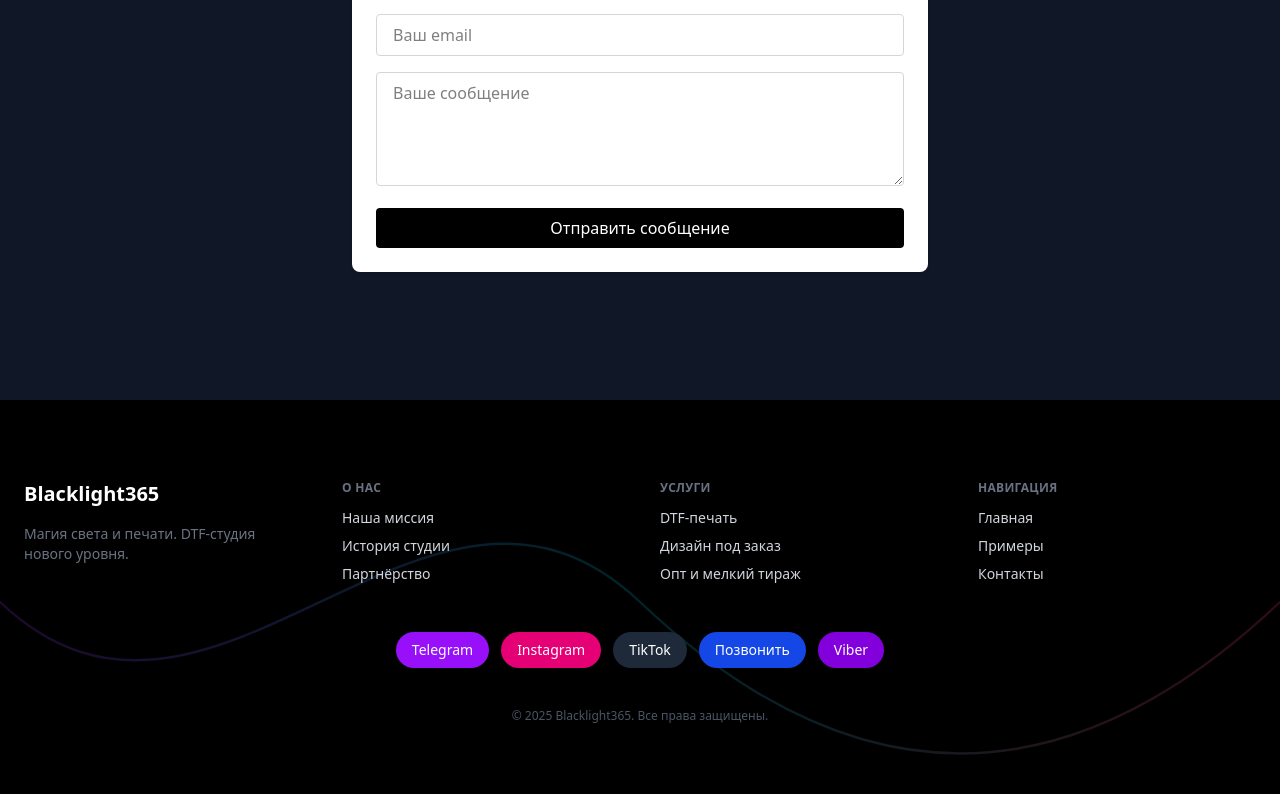
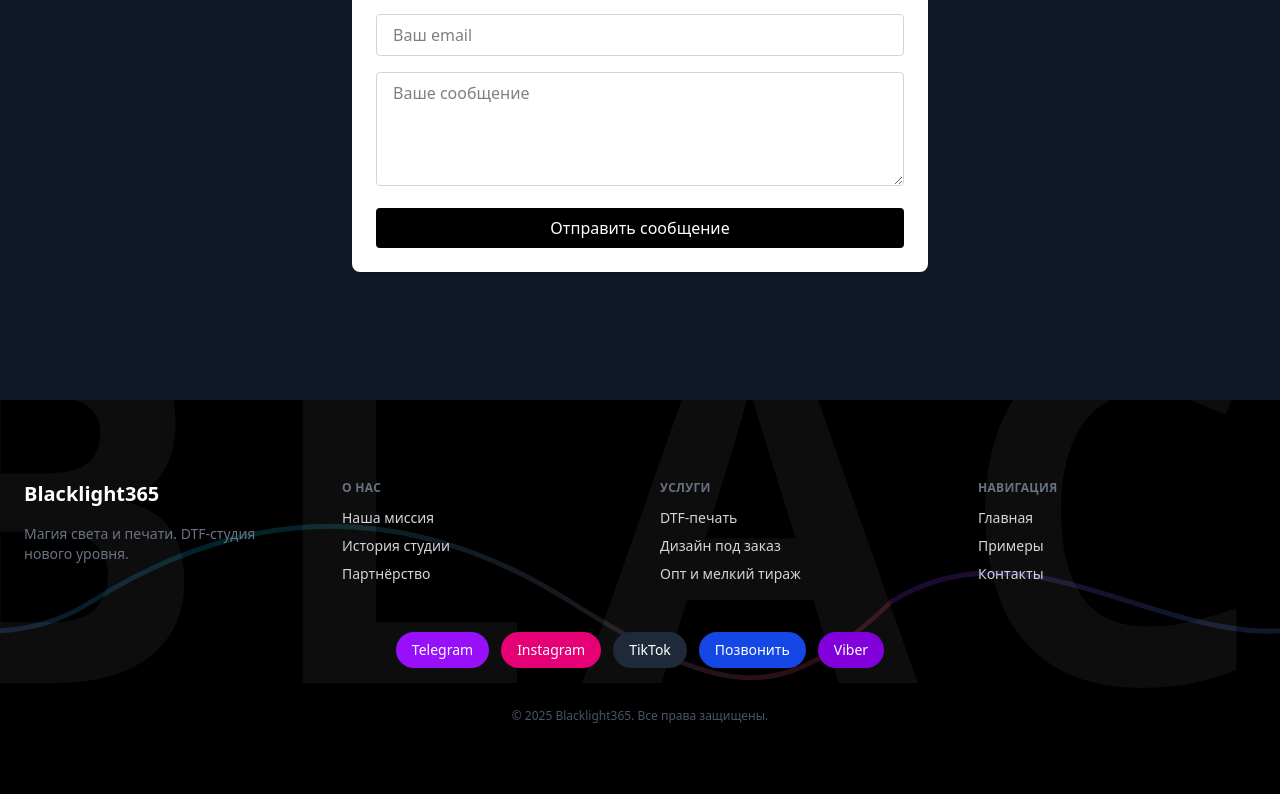
Before and after one commit to gitsolaicity/dtf-studio, a Next.js app: page / in a window 1280 px wide. Shown: the part 2359-3153 px from the top of the page. Built offline with nearby package versions, Linux system fonts and the light colour scheme.

Commit message:
footer-update-animation

```diff
--- a/components/Footer.tsx
+++ b/components/Footer.tsx
@@ -1,6 +1,7 @@
 'use client';
 
 import { useRouter } from 'next/navigation';
+import { motion } from 'framer-motion';
 
 export default function Footer() {
   const open = (url: string) => window.open(url, '_blank');
@@ -10,8 +11,12 @@ export default function Footer() {
 
        {/* Анимационный фон с линиями */}
       <div className="absolute inset-0 overflow-hidden opacity-20 pointer-events-none">
-  <div className="flex w-[200%] h-full animate-neonLines">
-    {/* Повторяющаяся линия 1 */}
+  <motion.div
+    className="flex w-[200%] h-full"
+    animate={{ x: ['0%', '-50%'] }}
+    transition={{ duration: 20, ease: 'linear', repeat: Infinity }}
+  >
+    {[1, 2].map((_, i) => (
       <svg
        viewBox="0 0 1440 320"
        preserveAspectRatio="none"
@@ -25,30 +30,24 @@ export default function Footer() {
       <stop offset="100%" stopColor="#f43f5e" />
     </linearGradient>
   </defs>
+
   <path
     fill="none"
     stroke="url(#gradientLines)"
-        strokeWidth="2"
-        d="M0,160 C240,320, 480,0, 720,160 S1200,320, 1440,160"
+    strokeWidth="4"
+    strokeLinecap="round"
+    d="
+      M0,160
+      C180,80, 360,240, 540,160
+      S900,80, 1080,160
+      S1320,240, 1440,160
+    "
   />
 </svg>
+    ))}
+  </motion.div>
+</div>
 
-    {/* Повторяющаяся линия 2 */}
-    <svg
-      viewBox="0 0 1440 320"
-      preserveAspectRatio="none"
-      className="w-full h-full"
-      xmlns="http://www.w3.org/2000/svg"
-    >
-      <path
-        fill="none"
-        stroke="url(#gradientLines)"
-        strokeWidth="6"
-        d="M0,160 C240,320, 480,0, 720,160 S1200,320, 1440,160"
-      />
-    </svg>
-  </div>
-</div>
 
       {/* Контент футера */}
       <div className="max-w-7xl mx-auto grid grid-cols-1 md:grid-cols-4 gap-10 text-sm relative z-10">
@@ -140,6 +139,16 @@ export default function Footer() {
       <div className="mt-10 text-center text-xs text-gray-600 select-none z-10 relative">
         © {new Date().getFullYear()} Blacklight365. Все права защищены.
       </div>
+      <motion.div
+  className="absolute -top-2/3 left-0 w-[200%] whitespace-nowrap text-[38vw] font-bold tracking-widest text-white opacity-5 pointer-events-none select-none"
+  animate={{ x: ['0%', '-30%'] }}
+  transition={{ duration: 40, ease: 'linear', repeat: Infinity }}
+>
+  {Array.from({ length: 20 }).map((_, i) => (
+    <span key={i} className="mr-32">BLACKLIGHT</span>
+  ))}
+</motion.div>
+
     </footer>
   );
 }
```
Lines whose indentation alone changed are shown as unchanged.
